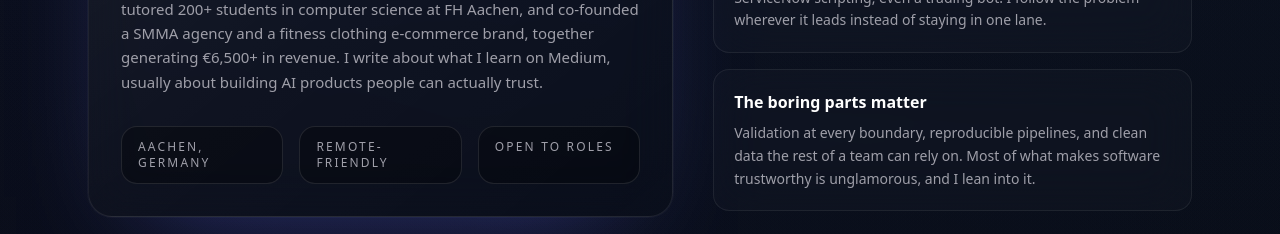
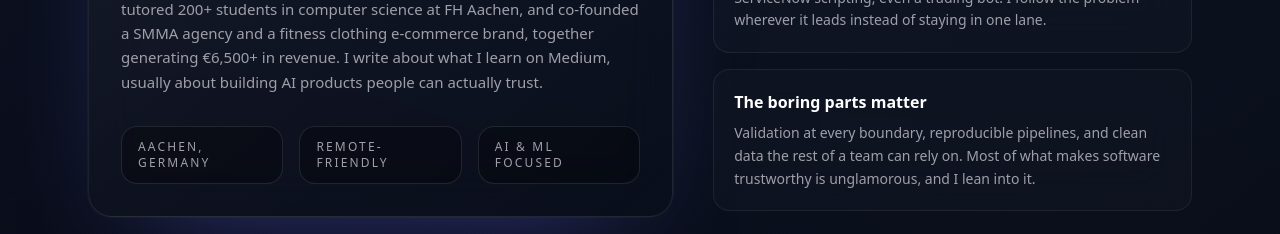
Before and after one commit to egehank1/personal-website, a Next.js app: page / in a window 1280 px wide. Shown: the part 1360-1594 px from the top of the page. Built offline with nearby package versions, Linux system fonts and the light colour scheme; no server answers.

Commit message:
Update About section to replace "Open to roles" with "AI & ML focused" in the skills list, enhancing clarity on expertise areas.

```diff
--- a/src/components/sections/About.tsx
+++ b/src/components/sections/About.tsx
@@ -46,7 +46,7 @@ export function About() {
               usually about building AI products people can actually trust.
             </p>
             <div className="mt-8 grid gap-4 sm:grid-cols-3">
-              {["Aachen, Germany", "Remote-friendly", "Open to roles"].map((chip) => (
+              {["Aachen, Germany", "Remote-friendly", "AI & ML focused"].map((chip) => (
                 <div
                   key={chip}
                   className="rounded-2xl border border-white/10 bg-black/30 px-4 py-3 text-xs font-medium uppercase tracking-[0.18em] text-zinc-400"
```
